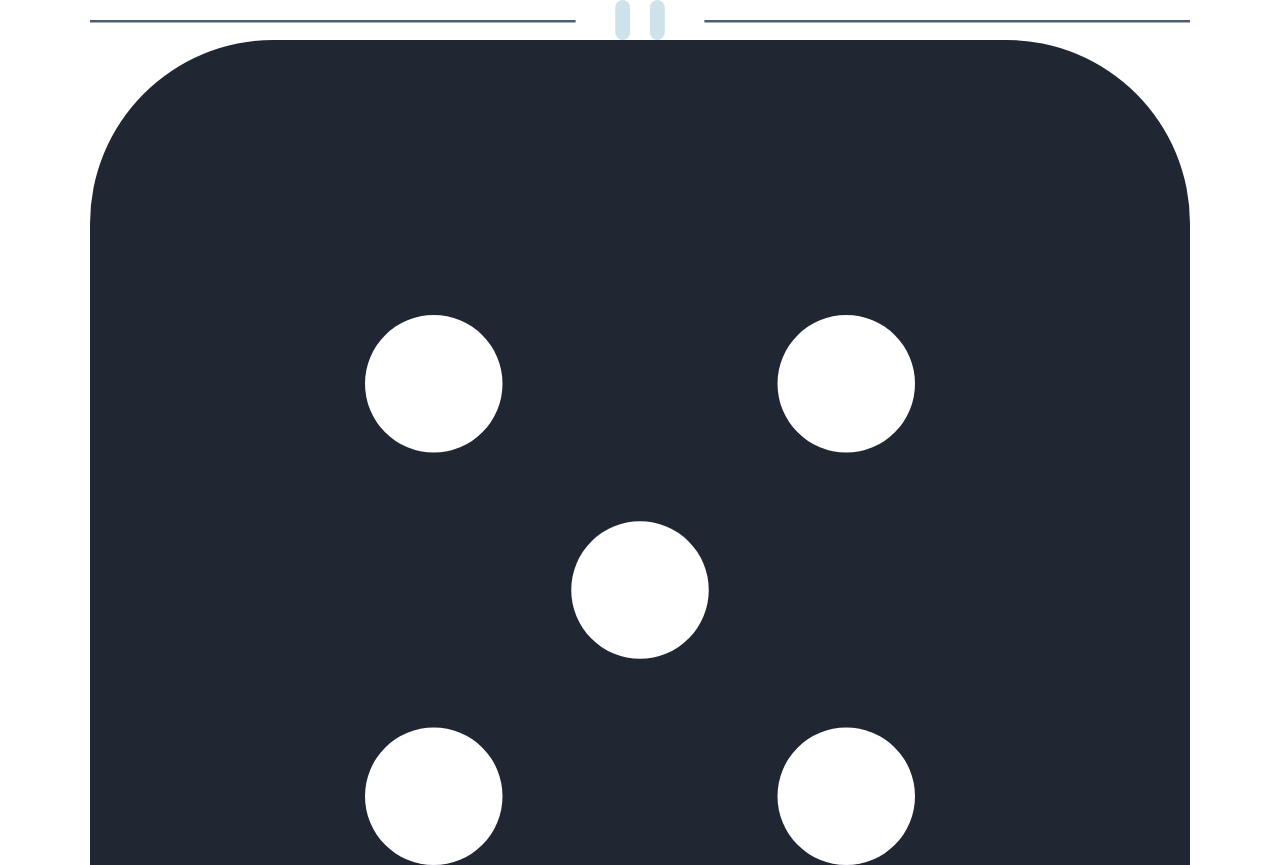
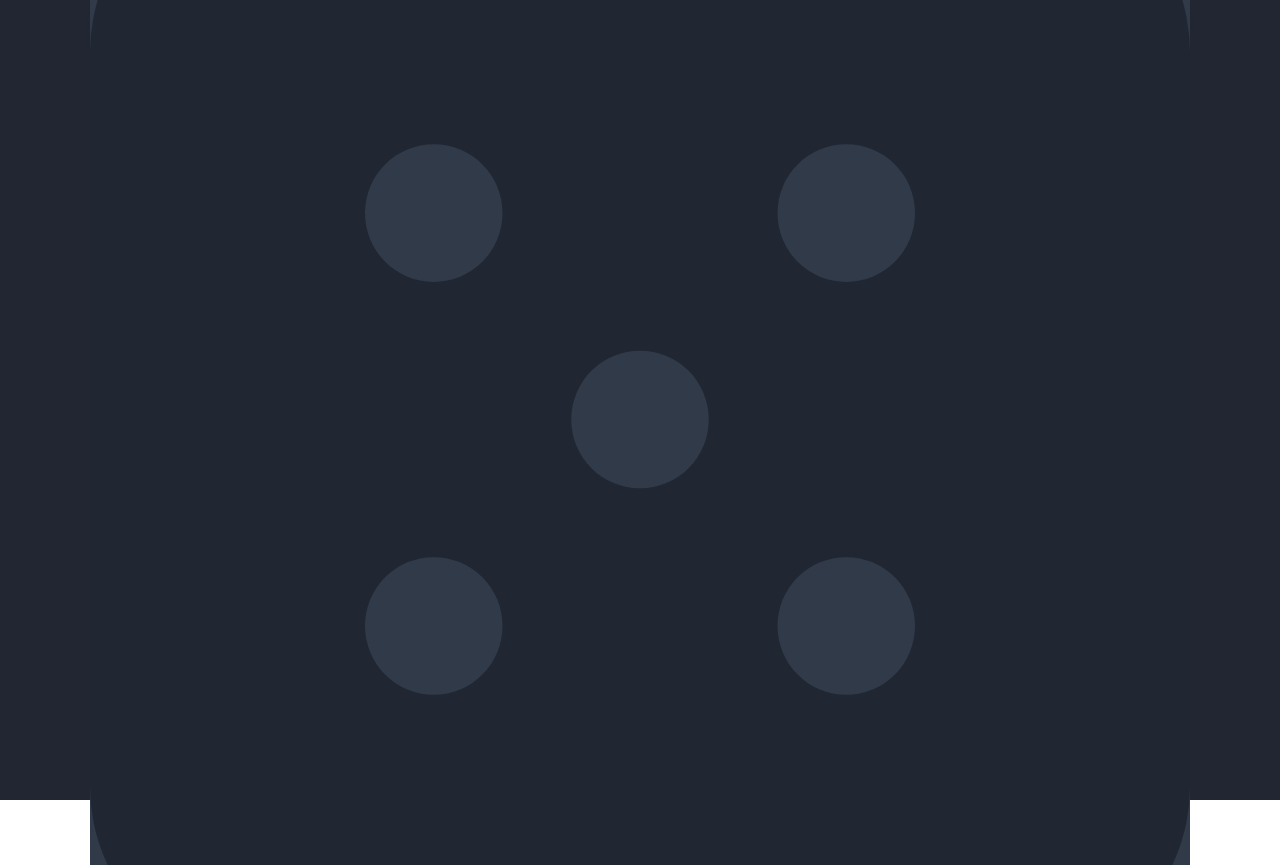
Before and after one commit to RubyMary18/Advice-Generator-App, a plain HTML site: page index.html in a window 1280 px wide. Shown: the top 865 px of the page. Drawn offline with Linux system fonts and the light colour scheme.

Commit message:
basic css style

```diff
--- a/assets/css/style.css
+++ b/assets/css/style.css
@@ -124,8 +124,19 @@ li {
 /*=================================
   main styling starts here
 =================================*/
+.container {
+  height: 100vh;
+  background: #212632;
+}
 
+main {
+  height: 100vh;
+  display: flex;
+  justify-content: center;
+  align-items: center;
+}
 
+.wrapper { background: #303A49; }
 
 
 
```
